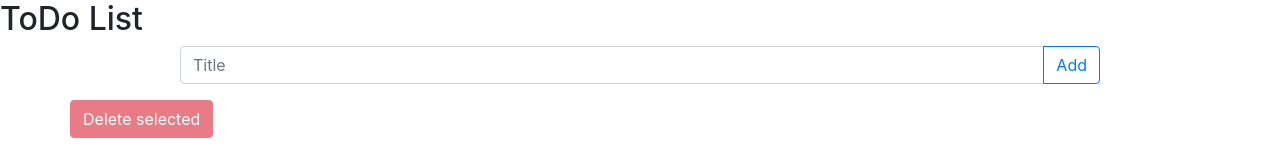
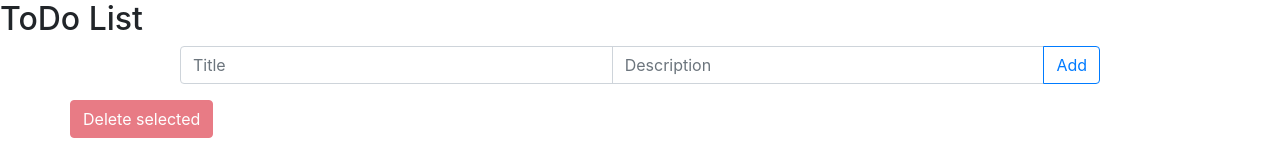
Before and after one commit to khanummarg/reactlesson, a React (Create React App) app: page / in a window 1280 px wide. Shown: the top 160 px of the page. Built offline with nearby package versions, Linux system fonts and the light colour scheme.

Commit message:
add propTypes, corrected NewTask, add description

```diff
--- a/src/components/NewTask/NewTask.js
+++ b/src/components/NewTask/NewTask.js
@@ -11,13 +11,14 @@ class NewTask extends Component{
 
     handleChange = (event) => {
         this.setState({
-            title: event.target.value
+            [event.target.name] : event.target.value
         });
     };
 
     handleKeyDown = (event) => {
         if (event.key === "Enter") {
             // this.addTask();
+            this.handleSubmit();
         }
     };
 
@@ -54,6 +55,15 @@ class NewTask extends Component{
                 onChange={this.handleChange}
                 onKeyDown={this.handleKeyDown}
                 disabled={disabled}
+                name="title"
+            />
+            <FormControl
+                placeholder="Description"
+                value={description}
+                onChange={this.handleChange}
+                onKeyDown={this.handleKeyDown}
+                disabled={disabled}
+                name="description"
             />
             <InputGroup.Append>
                 <Button
--- a/src/components/Task/Task.js
+++ b/src/components/Task/Task.js
@@ -39,8 +39,8 @@ const {selected} = this.state;
             />
             <Card.Title>{task.title}</Card.Title>
             <Card.Text>
-                Some quick example text to build on the card title and
-  </Card.Text>
+               {task.description}
+            </Card.Text>
             <Button
                 variant="danger"
                 disabled={disabled}
```
Also changed, not shown: src/components/Confirm.js (+8 -0 lines).
